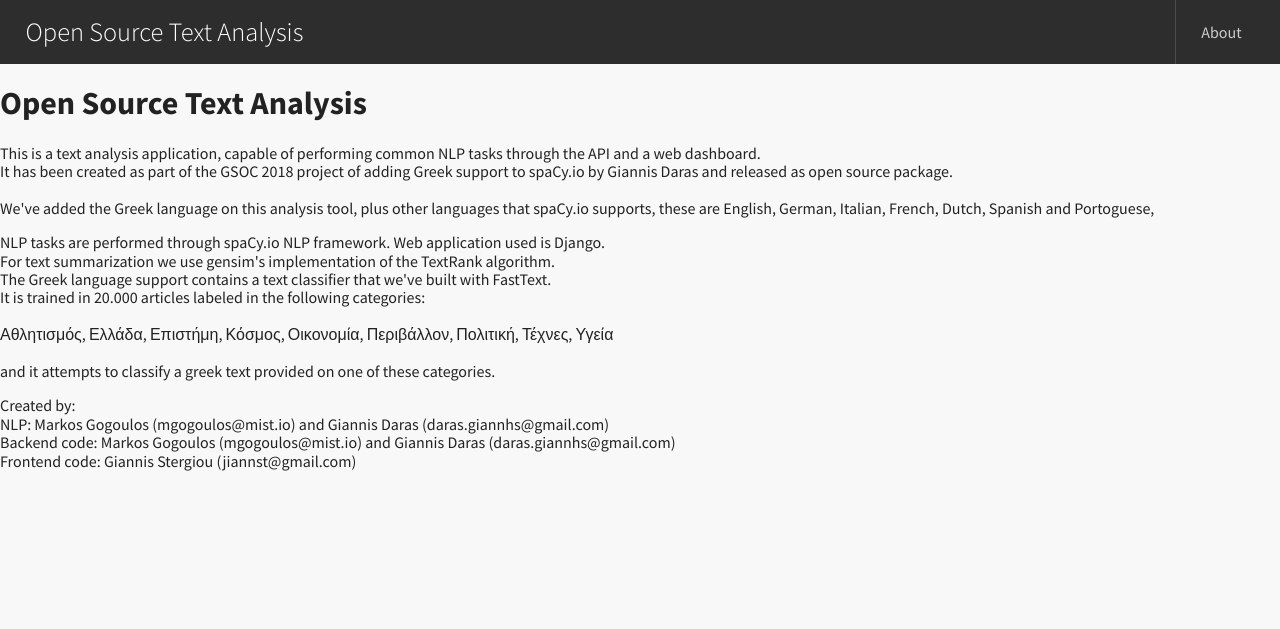
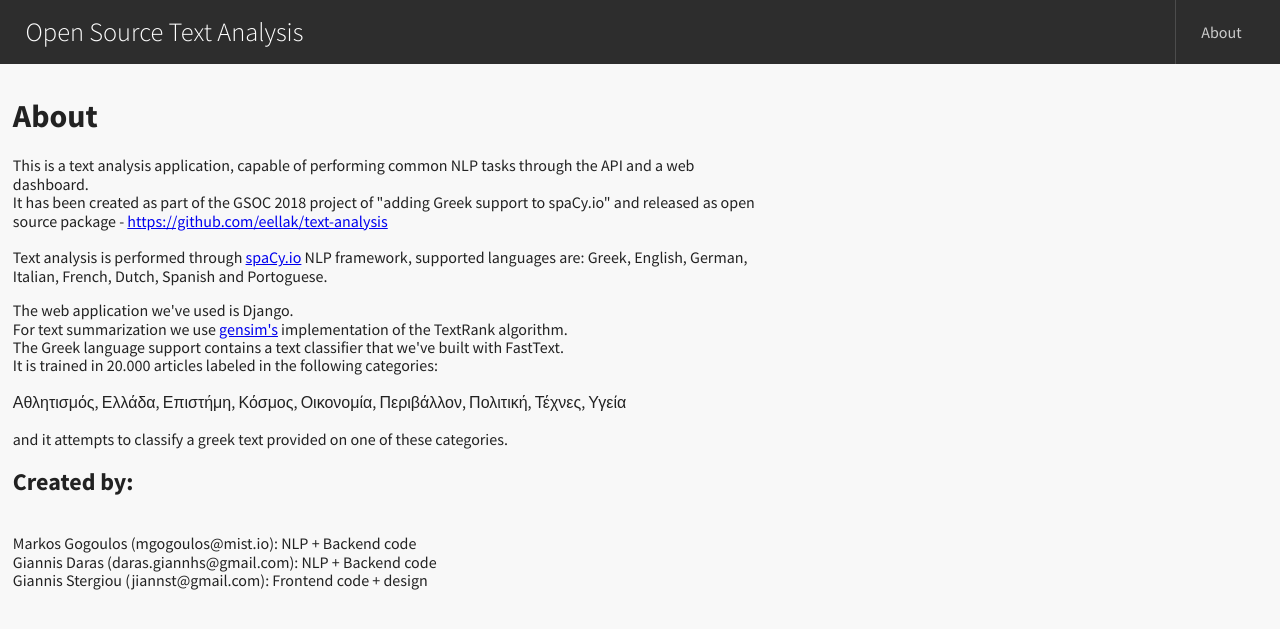
Before and after one commit to eellak/nlpbuddy, a Django app: page /about in a window 1280 px wide. Shown: the top 629 px of the page. Run offline with Django 3.2, Linux system fonts and the light colour scheme; some libraries are stand-ins or nearby versions.

Commit message:
improve about page and add uwsgi service file

```diff
--- a/templates/nlp/about.html
+++ b/templates/nlp/about.html
@@ -1,16 +1,21 @@
 {% extends "base.html" %}
 {% block content %}
-<h1>Open Source Text Analysis</h1>
+
+    <main>
+            <div class="left-side w-100 w-60-l">
+
+
+<h1>About</h1>
 <p>
 This is a text analysis application, capable of performing common NLP tasks through the API and a web dashboard.
 
-<br>It has been created as part of the GSOC 2018 project of adding Greek support to spaCy.io by Giannis Daras and released as open source package.
+<br>It has been created as part of the GSOC 2018 project of "adding Greek support to spaCy.io" and released as open source package - <a href=https://github.com/eellak/text-analysis">https://github.com/eellak/text-analysis</a>
 <br>
 <br>
-We've added the Greek language on this analysis tool, plus other languages that spaCy.io supports, these are English, German, Italian, French, Dutch, Spanish and Portoguese,
+Text analysis is performed through <a href="https://spacy.io">spaCy.io</a> NLP framework, supported languages are: Greek, English, German, Italian, French, Dutch, Spanish and Portoguese.
 </p>
-NLP tasks are performed through spaCy.io NLP framework. Web application used is Django.
-<br>For text summarization we use gensim's implementation of the TextRank algorithm.
+The web application we've used is Django.
+<br>For text summarization we use <a href="https://github.com/RaRe-Technologies/gensim">gensim's</a> implementation of the TextRank algorithm.
 <br>
 The Greek language support contains a text classifier that we've built with FastText.
 <br>It is trained in 20.000 articles labeled in the following categories:
@@ -20,13 +25,15 @@ The Greek language support contains a text classifier that we've built with Fast
 
 <br>
 <p>
-Created by:
+<h2>Created by:</h2>
 <br>
-NLP: Markos Gogoulos (mgogoulos@mist.io) and Giannis Daras (daras.giannhs@gmail.com)
+Markos Gogoulos (mgogoulos@mist.io): NLP + Backend code
 <br>
-Backend code: Markos Gogoulos (mgogoulos@mist.io) and Giannis Daras (daras.giannhs@gmail.com)
+Giannis Daras (daras.giannhs@gmail.com): NLP + Backend code
 <br>
-Frontend code: Giannis Stergiou (jiannst@gmail.com)
+Giannis Stergiou (jiannst@gmail.com): Frontend code + design
 
+        </div>
+	    </main>
 
     {% endblock %}
```
Also changed, not shown: 1 other file.
